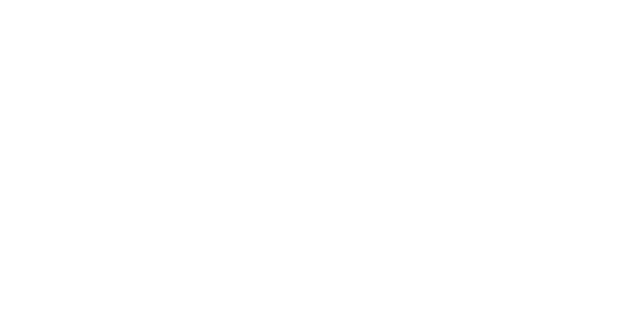
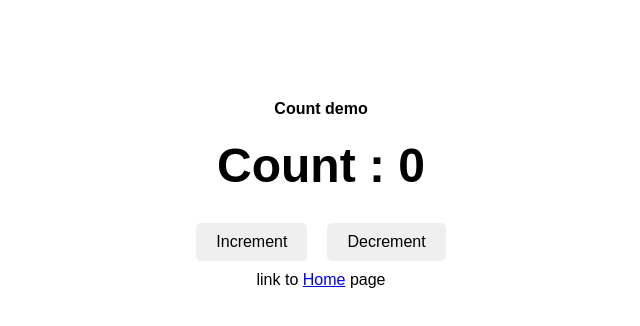
Before and after one commit to Gitter-25/ITE6-G6-React, a React (Vite) app in the folder main/: page /count in a window 1280 px wide. Before the commit this address had no page. Shown: the top 326 px of the page, without its empty margins (319-959 px from the left). Built offline with nearby package versions, Linux system fonts and the light colour scheme.

Commit message:
Count Page

```diff
--- a/main/src/App.jsx
+++ b/main/src/App.jsx
@@ -1,6 +1,6 @@
 import {BrowserRouter, Routes, Route} from "react-router-dom";
-import Home from "./pages/home/Home"
-
+import Home from "./pages/home/Home";
+import Count from "./pages/count/Count";
 
 
 const App = () => {
@@ -9,13 +9,13 @@
 
   <BrowserRouter>
     <Routes>
+      <Route path="/count" element={<Count />} />
+      <Route path="/home" element={<Home />} />
       <Route path="/" element={<Home />} />
-
-      <Route path="/home" element={<Home />} />
     </Routes>
 
   </BrowserRouter>
   )
 }
 
-export default App
+export default App;
--- /dev/null
+++ b/main/src/pages/count/Count.css
@@ -0,0 +1,22 @@
+.count {
+  text-align: center;
+  margin-top: 100px;
+}
+
+.count h1 {
+  font-size: 3em;
+  margin: 20px 0;
+}
+
+.buttons button {
+  padding: 10px 20px;
+  margin: 10px;
+  font-size: 1em;
+  border: none;
+  border-radius: 5px;
+  cursor: pointer;
+}
+
+.buttons button:hover {
+  opacity: 0.8;
+}
--- /dev/null
+++ b/main/src/pages/count/Count.jsx
@@ -0,0 +1,33 @@
+import "./Count.css"
+import { useState } from "react";
+import { Link } from "react-router-dom";
+
+const Count = () => {
+
+    const [count, setCount] = useState(0);
+
+    const increment = () => {
+        setCount(count + 1);
+    }
+
+    const decrement = () => {
+        setCount(count - 1);
+    }
+
+
+  return (
+    <main className="count">
+        <h4>Count demo</h4>
+        <h1>Count : {count}</h1>
+        <div className="buttons">
+            <button onClick={increment}>Increment</button>
+            <button onClick={decrement}>Decrement</button>
+
+        </div>
+
+        link to <Link to="/home">Home</Link> page
+    </main>
+  );
+};
+
+export default Count;
--- a/main/src/pages/home/Home.css
+++ b/main/src/pages/home/Home.css
@@ -37,3 +37,19 @@
     background-color: #e0e0e0;
     cursor: pointer;
 }
+
+.btn {
+  display: inline-block;
+  margin-top: 15px;
+  padding: 8px 16px;
+  background-color: #007bff;
+  color: white;
+  text-decoration: none;
+  border-radius: 4px;
+  font-size: 14px;
+}
+
+/* Simple hover */
+.btn:hover {
+  background-color: #0056b3;
+}
--- a/main/src/pages/home/Home.jsx
+++ b/main/src/pages/home/Home.jsx
@@ -1,5 +1,5 @@
-
-import './Home.css'
+import { Link } from 'react-router-dom';
+import './Home.css';
 
 const Home = () => (
     <div className="container">
@@ -11,7 +11,12 @@
             <li>Mary Annjellyn Laduiana</li>
             <li>Ace Blixen Rubante</li>
         </ol>
+
+       <Link to="/count">
+        <button className='btn'>Go to Counter</button>
+      </Link>
     </div>
+
 )
 
 export default Home
```
